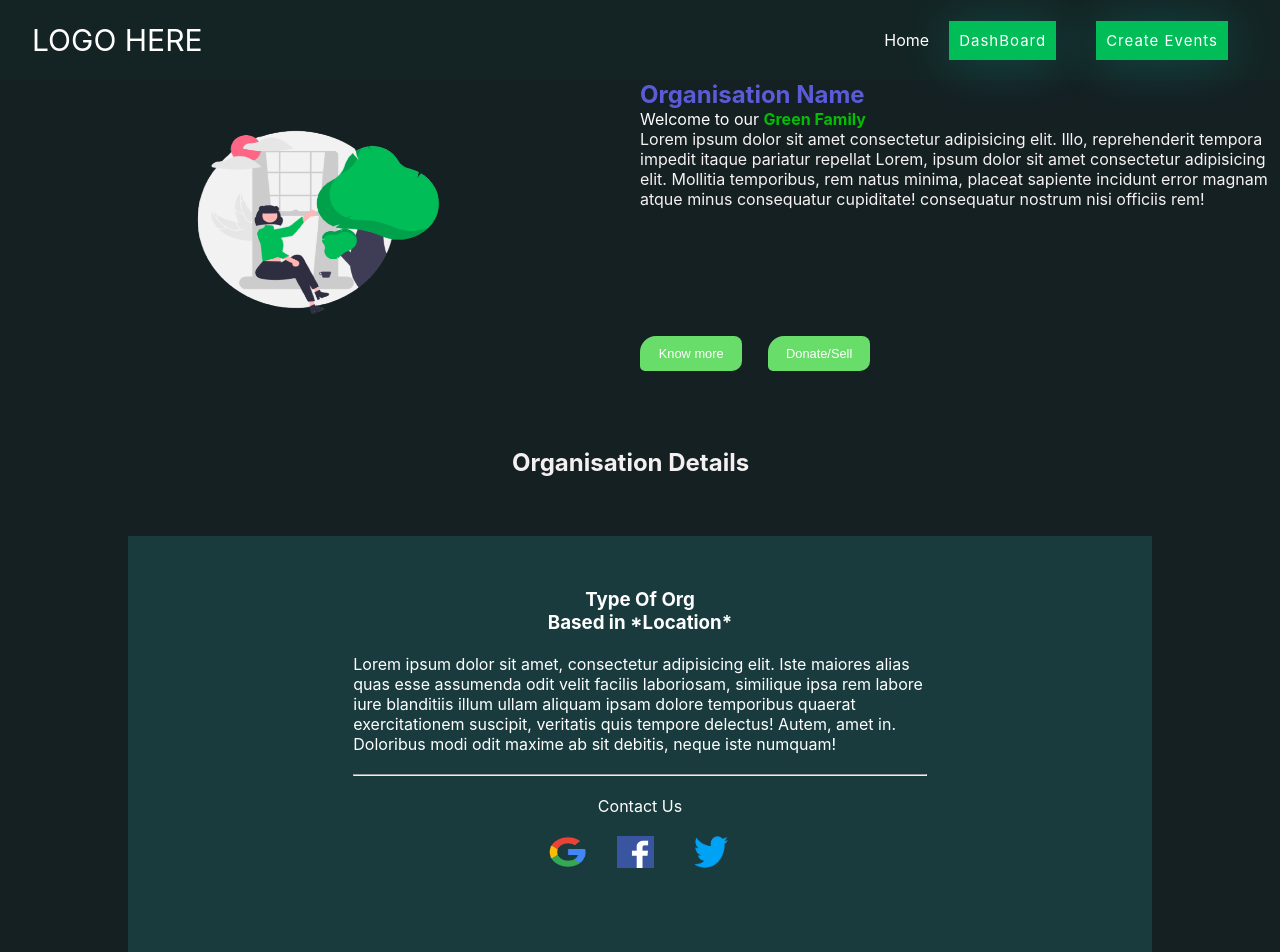
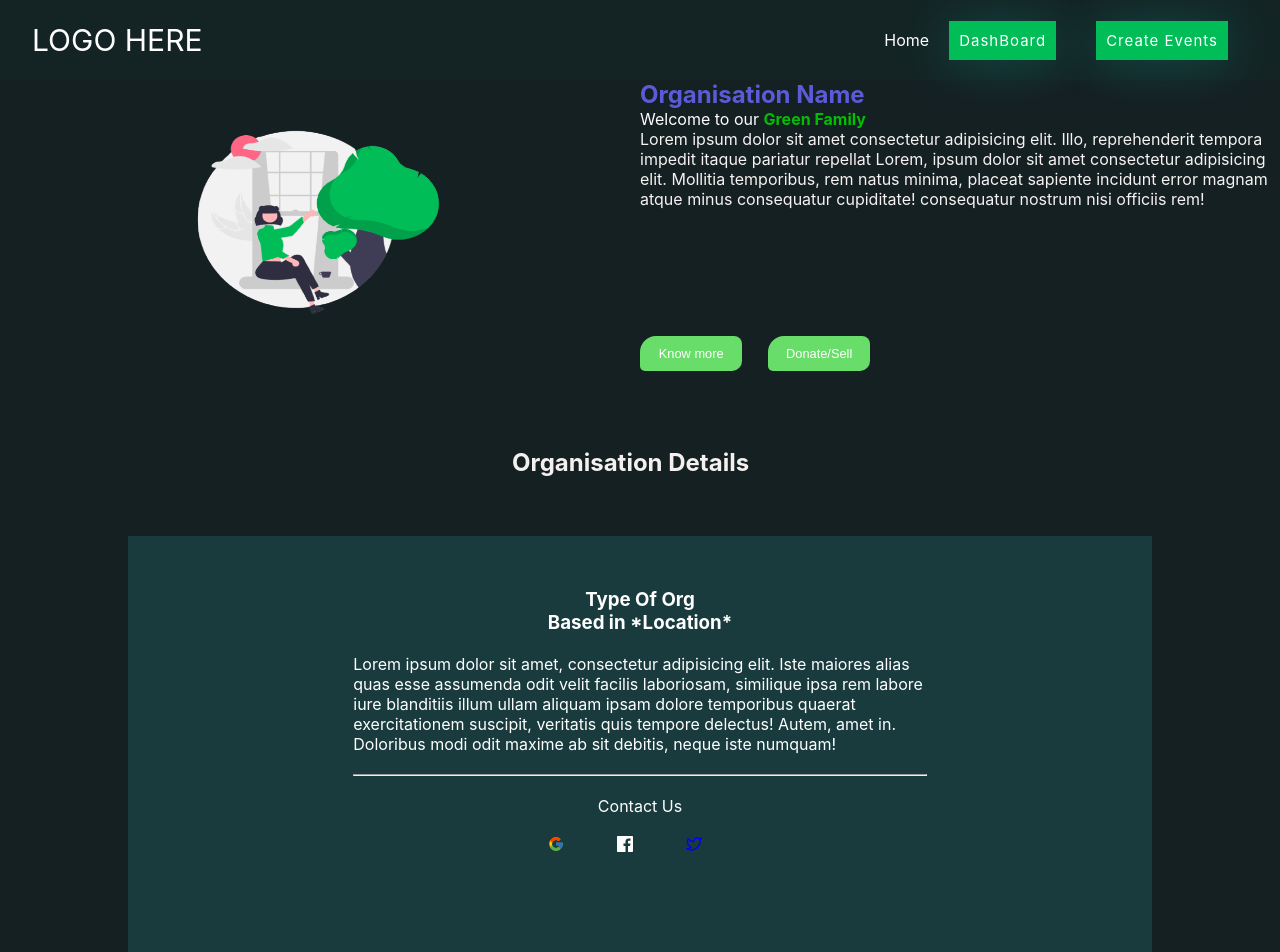
Before and after one commit to gdscnitp/Carbonops, a Next.js app: page /organisation-profile in a window 1280 px wide. Shown: the top 952 px of the page. Built offline with nearby package versions, Linux system fonts and the light colour scheme.

Commit message:
product
ok

```diff
--- a/package.json
+++ b/package.json
@@ -8,6 +8,7 @@
     "lint": "next lint"
   },
   "dependencies": {
+
     "bcrypt": "^5.0.1",
     "bcryptjs": "^2.4.3",
     "mongoose": "^6.0.13",
--- a/src/components/organisationProfile/orgprofile.js
+++ b/src/components/organisationProfile/orgprofile.js
@@ -2,10 +2,13 @@ import styles from "./orgprofile.module.css"
 import Image from "next/image";
 import undraw from "/public/images/organisationProfilee/undraw.png"
 
-import goomgle from "/public/images/organisationProfilee/goomgle.png"
+// import goomgle from "/public/images/organisationProfilee/goomgle.png"
 import Hack from "/public/images/organisationProfilee/Hack.png"
-import fb from "/public/images/organisationProfilee/fb.png"
-import twitt from "/public/images/organisationProfilee/twitt.png"
+// import fb from "/public/images/organisationProfilee/fb.png"
+// import twitt from "/public/images/organisationProfilee/twitt.png"
+import { FcGoogle } from 'react-icons/fc';
+import { FiTwitter } from 'react-icons/fi';
+import { GrFacebook } from 'react-icons/gr';
 
 
 const orgprofile = () => {
@@ -59,28 +62,31 @@ const orgprofile = () => {
           </p>
           <br />
           <div className={styles.cont4}>
-            <Image
+            <FcGoogle/>
+            {/* <Image
               src={goomgle}
               alt="Home Image"
               width={40}
               height={32}
-            />
+            /> */}
           </div>
           <div className={styles.cont5}>
-            <Image
+          <GrFacebook/>
+            {/* <Image
               src={fb}
               alt="Home Image"
               width={37}
               height={32}
-            />
+            /> */}
           </div>
           <div className={styles.cont6}>
-            <Image
+          < FiTwitter/>
+            {/* <Image
               src={twitt}
               alt="Home Image"
               width={50}
               height={32}
-            />
+            /> */}
           </div>
         </div>
       </div>
--- a/src/components/organisationProfile/orgprofile.module.css
+++ b/src/components/organisationProfile/orgprofile.module.css
@@ -105,11 +105,15 @@
     position: absolute;
     left: 46%;
     cursor: pointer;
+
 }
 .cont6{
     position: absolute;
     left: 58%;
     cursor: pointer;
+  color: blue;
+
+
 }
 .products{
 
```
Also changed, not shown: 1 other file (tests, documents, lock files or other folders).
